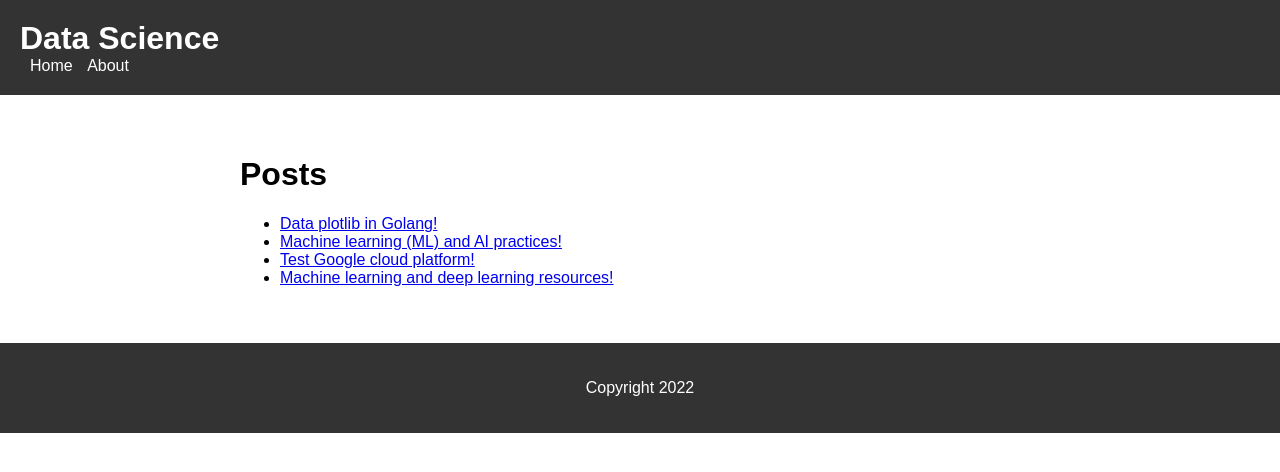
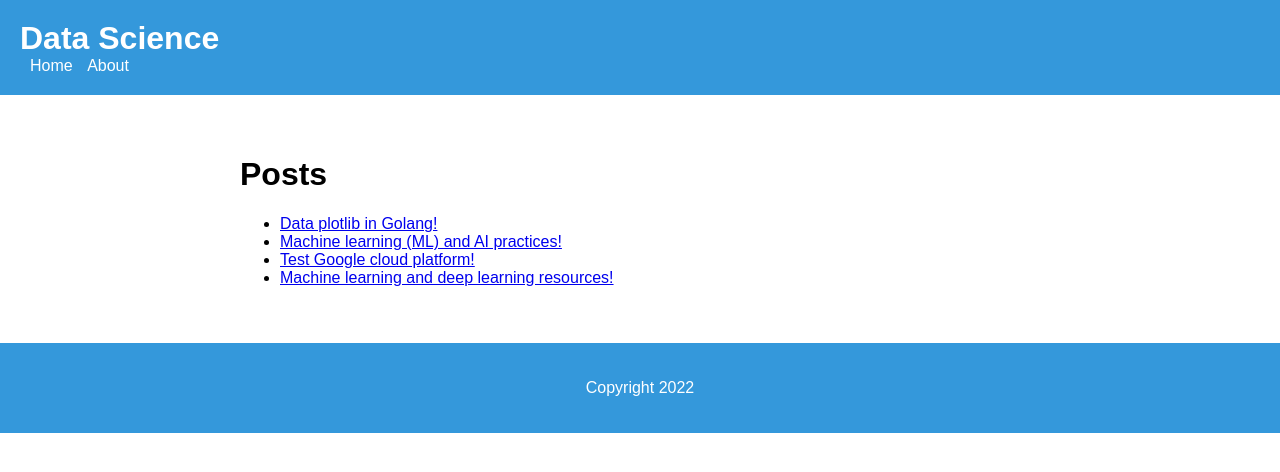
Before and after one commit to biaojiang/biaojiang.github.io, a Jekyll site: the page built from data-science.html, in a window 1280 px wide. Shown: the top 472 px of the page. Built offline with Jekyll 4.4.1, drawn with Linux system fonts in a browser that asks for light colours.

Commit message:
Update style.css

```diff
--- a/css/style.css
+++ b/css/style.css
@@ -5,7 +5,7 @@ body {
 }
 
 header {
-  background-color: #333;
+  background-color: #3498DB;
   color: #fff;
   padding: 20px;
 }
@@ -37,7 +37,7 @@ main {
 }
 
 footer {
-  background-color: #333;
+  background-color: #3498DB; /*#333;*/
   color: #fff;
   padding: 20px;
   text-align: center;
```
